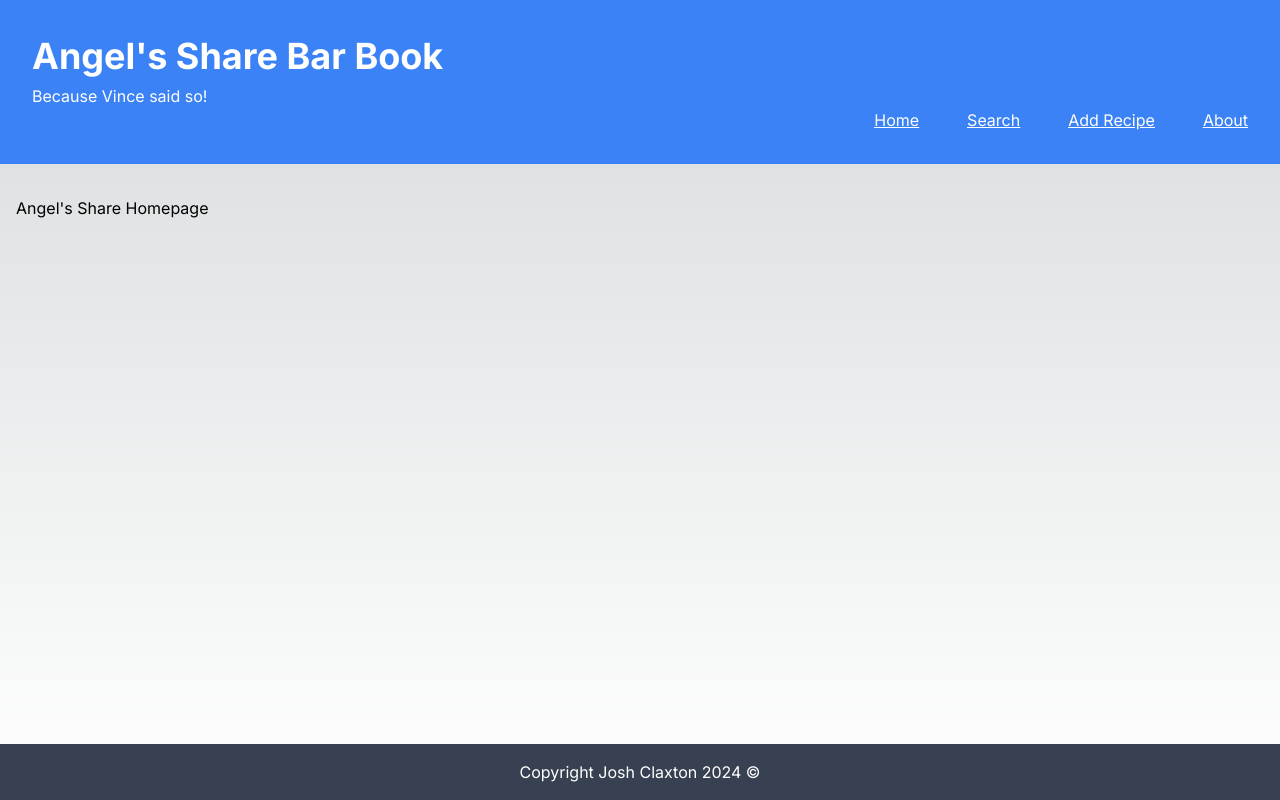
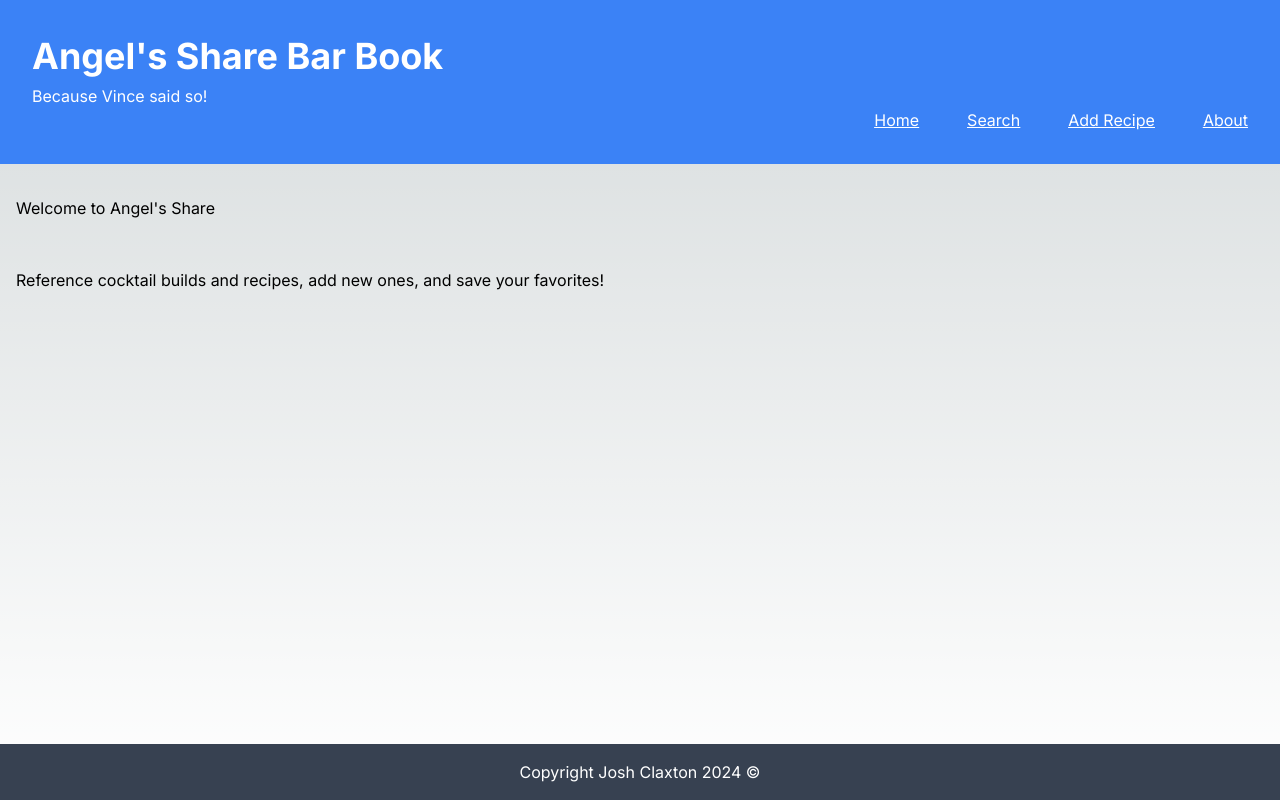
Before and after one commit to bowdumb/angels-share, a Next.js app: page / in a window 1280 px wide. Built offline with nearby package versions, Linux system fonts and the light colour scheme.

Commit message:
Added separate element for text on root page.js

```diff
--- a/src/app/page.js
+++ b/src/app/page.js
@@ -1,9 +1,9 @@
-
-
 export default function Home() {
   return (
     <div>
-      <h3>Angel's Share Homepage</h3>
+      <h3>Welcome to Angel's Share</h3>
+      <p className="mt-12">
+          Reference cocktail builds and recipes, add new ones, and save your favorites!</p>
     </div>
   );
 }
```
